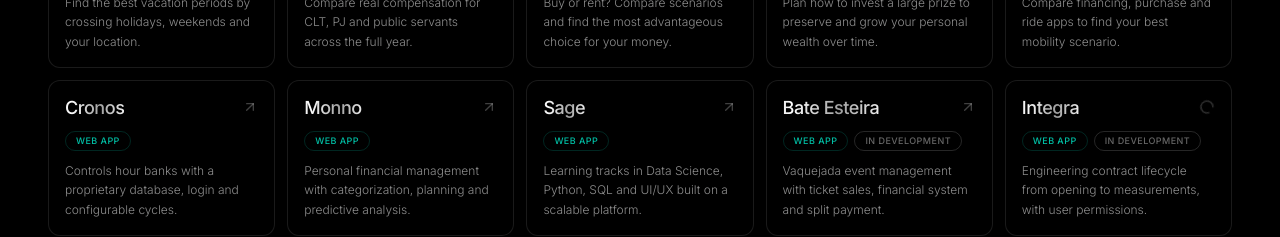
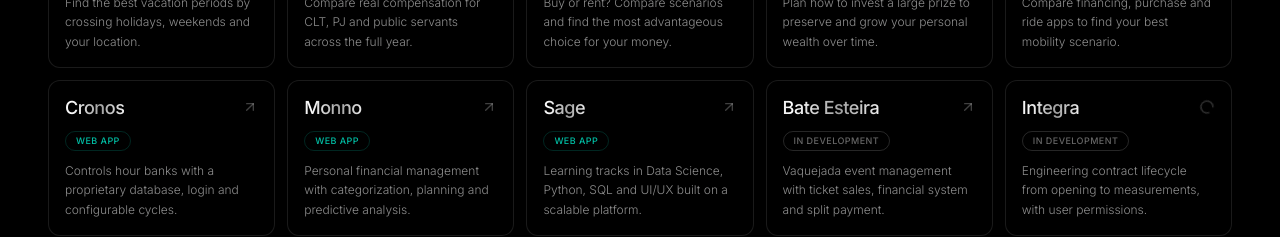
Before and after one commit to gabararuna/numera, a React (Vite) app: page / in a window 1280 px wide. Shown: the part 1320-1557 px from the top of the page. Built offline with nearby package versions, Linux system fonts and the light colour scheme.

Commit message:
correção nas badges

```diff
--- a/src/components/TradingInfrastructure.jsx
+++ b/src/components/TradingInfrastructure.jsx
@@ -197,14 +197,14 @@ export default function TradingInfrastructure() {
                 </div>
                 <div className="flex flex-col gap-2.5 flex-1 min-h-0">
                   <div className="flex flex-wrap gap-1.5">
-                    <span className="inline-block w-fit px-2.5 py-0.5 border border-[#00BFA5]/20 text-[#00BFA5] text-[9px] tracking-wider uppercase rounded-full font-medium">
-                      {project.badge}
-                    </span>
-                    {project.wip && (
-                      <span className="inline-block w-fit px-2.5 py-0.5 border border-white/15 text-white/40 text-[9px] tracking-wider uppercase rounded-full font-medium">
-                        {t('badge_wip')}
-                      </span>
-                    )}
+                    {project.wip
+                      ? <span className="inline-block w-fit px-2.5 py-0.5 border border-white/15 text-white/40 text-[9px] tracking-wider uppercase rounded-full font-medium">
+                          {t('badge_wip')}
+                        </span>
+                      : <span className="inline-block w-fit px-2.5 py-0.5 border border-[#00BFA5]/20 text-[#00BFA5] text-[9px] tracking-wider uppercase rounded-full font-medium">
+                          {project.badge}
+                        </span>
+                    }
                   </div>
                   <p className="text-xs text-white/55 font-light leading-relaxed line-clamp-3">
                     {project.desc}
```
